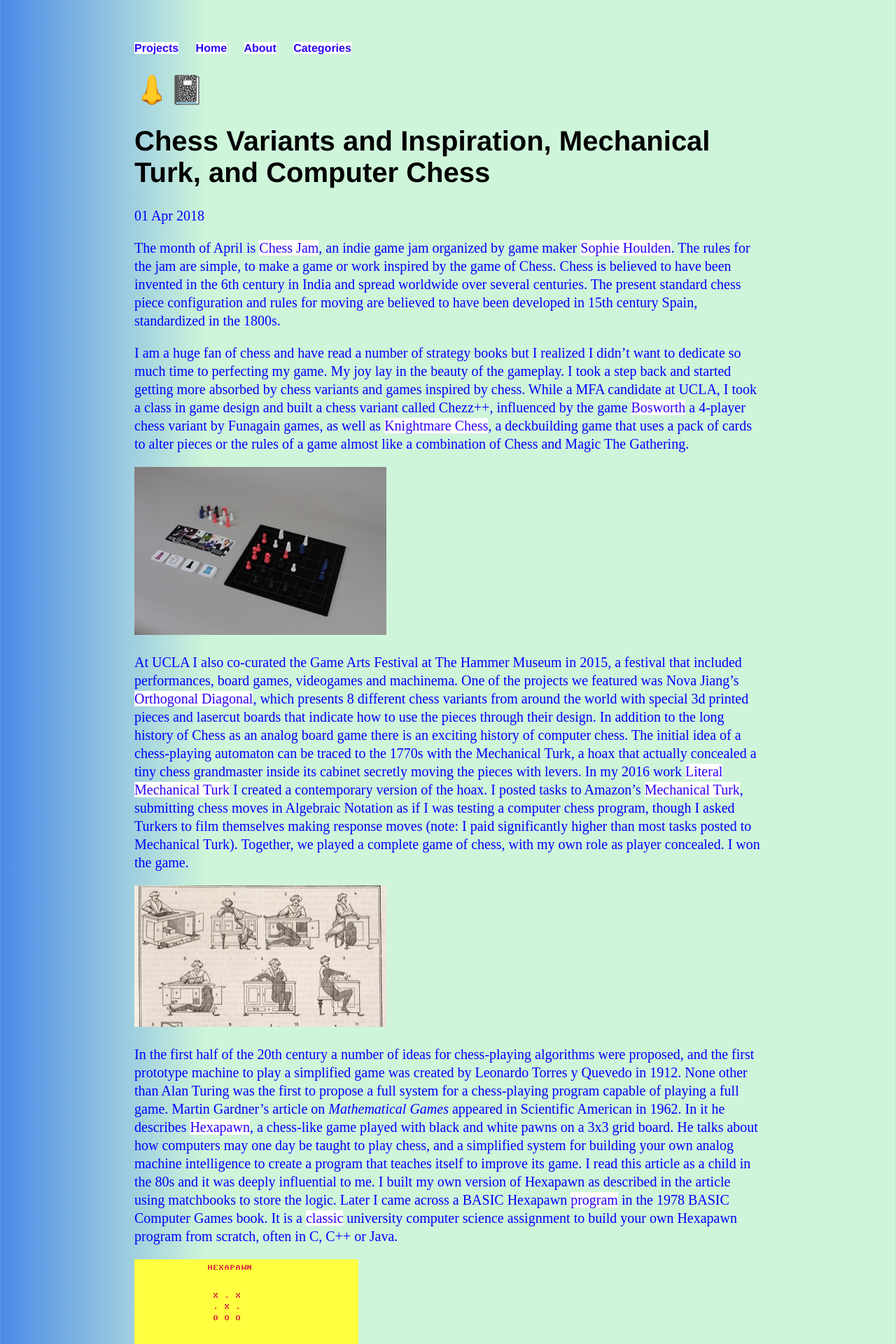
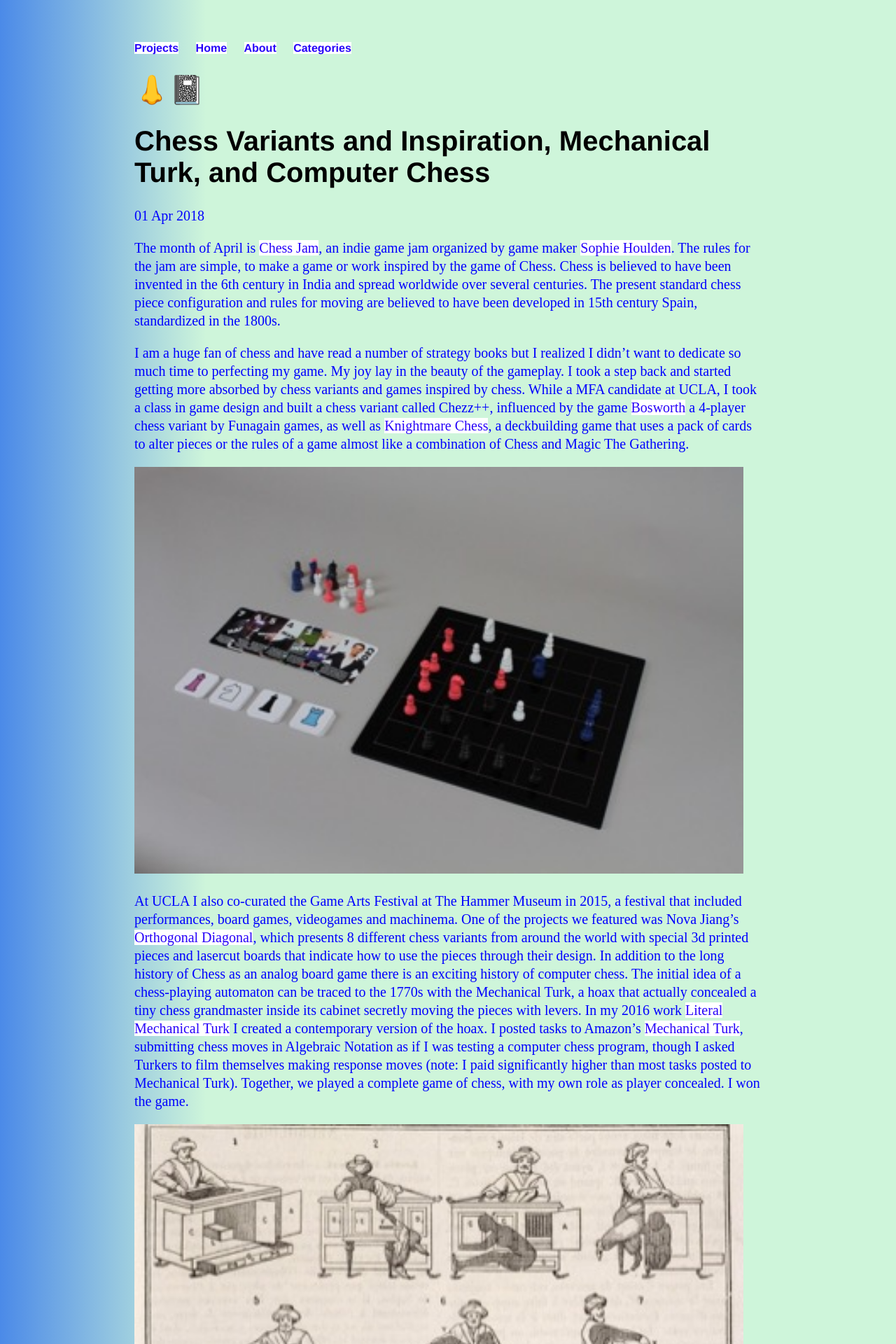
Before and after one commit to lee2sman/nosebook, a Jekyll site: the page built from _posts/2018-03-31-chess-variants-and-inspiration.md, in a window 1280 px wide. Shown: the top 1920 px of the page at 70% size. Built offline with Jekyll 4.4.1, drawn with Linux system fonts in a browser that asks for light colours.

Commit message:
hmmm refixify image size / centering

```diff
--- a/css/main.css
+++ b/css/main.css
@@ -71,3 +71,8 @@ ul.posts {
 ul.posts li {
     list-style: none;
 }
+
+img, iframe {
+  width: 68vw;
+  text-align: center;
+}
```
